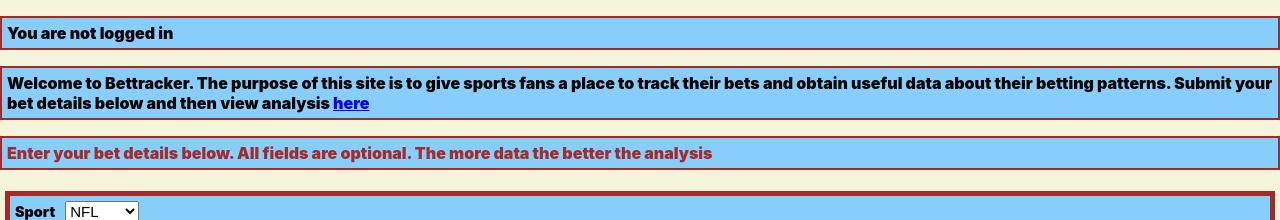
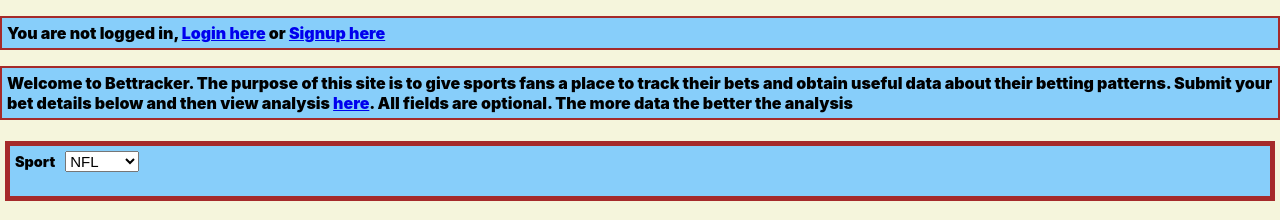
Before and after one commit to AmitSheth9/FE-Sports-Tracker, a React (Create React App) app: page / in a window 1280 px wide. Shown: the top 220 px of the page. Built offline with nearby package versions, Linux system fonts and the light colour scheme.

Commit message:
added more links

```diff
--- a/src/Views/BetForm/BetInputForm.jsx
+++ b/src/Views/BetForm/BetInputForm.jsx
@@ -138,9 +138,8 @@ return (
 
     {auth.username ?
     <p>You are logged in as {auth.username}</p> :
-    <p>You are not logged in</p>}
-    <p>Welcome to Bettracker. The purpose of this site is to give sports fans a place to track their bets and obtain useful data about their betting patterns.  Submit your bet details below and then view analysis <Link to='/betdata'>here</Link> </p>
-    <p className = 'betmessage'>Enter your bet details below. All fields are optional. The more data the better the analysis</p>
+    <p>You are not logged in, <Link to='/login'>Login here</Link> or <Link to='/signup'>Signup here</Link></p>}
+    <p>Welcome to Bettracker. The purpose of this site is to give sports fans a place to track their bets and obtain useful data about their betting patterns.  Submit your bet details below and then view analysis <Link to='/betdata'>here</Link>. All fields are optional. The more data the better the analysis</p>
 <div >
     <form className="form-container" onSubmit={handleSubmit}>
         <label className='sport'> Sport
```
